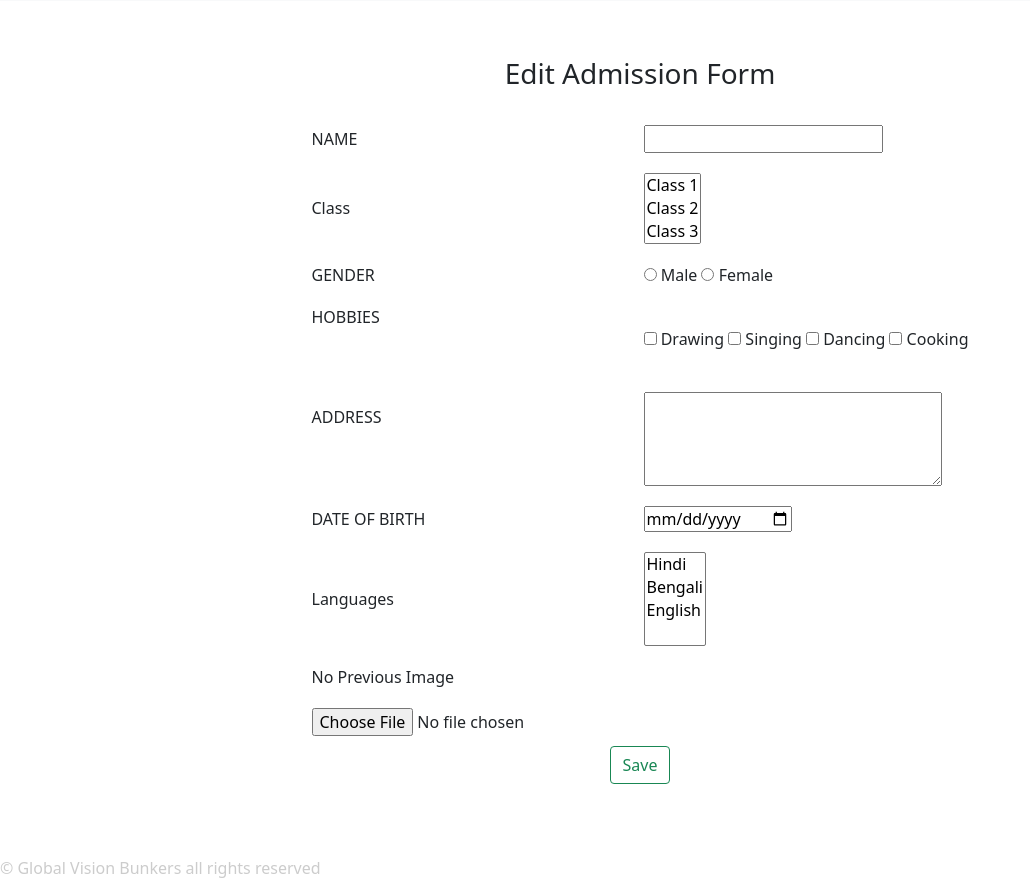
After one commit to DronesSaifAkash/cakephp1.3, a CakePHP app: the page made by app/views/admissions/edit.ctp in a window 1280 px wide. The commit adds this page. Shown: the part 343-1223 px from the top of the page, without its empty margins (0-1030 px from the left). Run offline with PHP 8.4 and a stand-in for CakePHP, Linux system fonts and the light colour scheme; the template is opened without the code that fills it, so the values that code supplies are empty; form fields are guessed from the names that the template uses; some libraries are stand-ins or nearby versions.

Commit message:
admissions

```diff
--- /dev/null
+++ b/app/views/admissions/edit.ctp
@@ -0,0 +1,102 @@
+<div class="text-center p-2 m-5">
+<h3 class="mb-4">Edit Admission Form</h3>
+<?php
+    echo $this->Form->create('Admission', array('action' => 'edit'));
+    $amm = $this->data['Admission'];
+    // print_r($amm);
+?>
+<table align="center" cellpadding="10" >
+
+        <!----- Text ---------------------------------------------------------->
+        <tr>
+            <td> NAME</td>
+            <td><input type="text" name="name" maxlength="30" value="<?php echo $amm['name']; ?>" />
+            </td>
+        </tr>
+        <!----- Select ----------------------------------------------------------->
+        <tr>
+            <td> Class</td>
+            <td>
+                <select id="class" name="class" size="3">
+                    <option value="1" <?php if('1' == $amm['class']) echo 'selected'; ?>>Class 1</option>
+                    <option value="2" <?php if('2' == $amm['class']) echo 'selected'; ?>>Class 2</option>
+                    <option value="3" <?php if('3' == $amm['class']) echo 'selected'; ?>>Class 3</option>
+                    <option value="4" <?php if('4' == $amm['class']) echo 'selected'; ?>>Class 4</option>
+                </select>
+            </td>
+        </tr>
+        <!----- Radio ----------------------------------------------------------->
+        <tr>
+            <td>GENDER</td>
+            <td>
+                <input type="radio" name="gender" value="Male" <?php if("Male" == $amm['gender']) echo 'checked'; ?>/>
+                Male
+                <input type="radio" name="gender" value="Female" <?php if("Female" == $amm['gender']) echo 'checked'; ?>/>
+                Female
+            </td>
+        </tr>
+        <!----- checkbox ---------------------------------------------------------->
+        <tr>
+            <td>HOBBIES <br /><br /><br /></td>
+            <td>
+                <?php
+                    $languages = explode(', ',$amm['hobbies']);
+                ?>
+                <input type="checkbox" name="hobbies[]" value="Drawing" <?php if(in_array("Drawing", $languages)) echo 'checked'; ?> />
+                Drawing
+                <input type="checkbox" name="hobbies[]" value="Singing" <?php if(in_array("Singing", $languages)) echo 'checked'; ?> />
+                Singing
+                <input type="checkbox" name="hobbies[]" value="Dancing" <?php if(in_array("Dancing", $languages)) echo 'checked'; ?> />
+                Dancing
+                <input type="checkbox" name="hobbies[]" value="Cooking" <?php if(in_array("Cooking", $languages)) echo 'checked'; ?> />
+                Cooking
+
+            </td>
+        </tr>
+        <!----- Textarea ---------------------------------------------------------->
+        <tr>
+            <td>ADDRESS <br /><br /><br /></td>
+            <td><textarea name="address" rows="4" cols="30"><?php echo $amm['address']; ?></textarea></td>
+        </tr>
+        <!----- Date -------------------------------------------------------->
+        <tr>
+            <td>DATE OF BIRTH</td>
+            <td>
+                <input type="date" name="dob" id="dob" value="<?php echo $amm['dob']; ?>">
+            </td>
+        </tr>
+        <!----- Multiple Select -------------------------------------------------------->
+        <tr>
+            <td> Languages</td>
+            <td>
+                <?php
+                    $languages = explode(', ',$amm['languages']);
+                ?>
+                <select name="languages[]" id="language" multiple>
+                    <option value="Hindi" <?php if(in_array("Hindi", $languages)) echo 'selected'; ?>>Hindi</option>
+                    <option value="Bengali" <?php if(in_array("Bengali", $languages)) echo 'selected'; ?>>Bengali</option>
+                    <option value="English" <?php if(in_array("English", $languages)) echo 'selected'; ?>>English</option>
+                </select>
+            </td>
+        </tr>
+        <tr>
+        <?php
+        if($amm['images'] != ''){ ?>
+            <td>Image: </td>
+            <td><img src="<?php echo 'E:/xampp/htdocs/sksaif/app/webroot/img/'. $amm['images']; ?>" width="145" height="100"></td>
+            <?php
+        }else{
+            echo '<td>No Previous Image </td>';
+        }
+        ?>
+        </tr>
+        <tr>
+            <td> <?php echo $this->Form->file('images', array('type'=>'file')); ?> </td>
+        </tr>
+        <!----- Submit and Reset ------------------------------------------------->
+    </table>
+<?php
+    echo $this->Form->submit('Save',array('class'=>'btn  btn-outline-success mx-2'));
+    echo $this->Form->end();
+?>
+</div>
--- a/app/views/layouts/default.ctp
+++ b/app/views/layouts/default.ctp
@@ -24,33 +24,37 @@
 <body>
 <div id="page">
 
-	<div id="menu">
+	<div id="menu mb-3">
     <nav class="navbar navbar-expand-lg navbar-light bg-light">
         <div class="container-fluid">
-            <a class="navbar-brand" href="#">Cakephp1.3</a>
+            <a class="navbar-brand" href="#"><img src="https://cakephp.org/img/cake-logo.svg" class="img-fluid bg-danger border p-2"></a>
             <button class="navbar-toggler" type="button" data-bs-toggle="collapse"
                 data-bs-target="#navbarSupportedContent" aria-controls="navbarSupportedContent" aria-expanded="false"
                 aria-label="Toggle navigation">
                 <span class="navbar-toggler-icon"></span>
             </button>
             <div class="collapse navbar-collapse" id="navbarSupportedContent">
-                <ul class="navbar-nav me-auto mb-lg-0">
+                <ul class="navbar-nav me-auto mb-2 mb-lg-0">
                     <li class="nav-item">
                         <?php echo $this->Html->link('Home', '/posts', array('class' => 'nav-link active')); ?>
                     </li>
                     <li class="nav-item">
-                        <!-- <a class="nav-link" href="#">Link</a> -->
                         <?php echo $this->Html->link("Add Post", array('action' => 'add'),array( 'class' => 'nav-link')); ?>
                     </li>
                     <li class="nav-item">
-                        <!-- <a class="nav-link" href="#">Link</a> -->
                         <?php echo $this->Html->link("View All", array('action' => '/view_all'),array( 'class' => 'nav-link')); ?>
+                    </li>
+                    <li class="nav-item">
+                        <?php echo $this->Html->link("Admissions", '/admissions', array( 'class' => 'nav-link')); ?>
+                    </li>
+                    <li class="nav-item">
+                        <?php echo $this->Html->link("Form", '/admissions/form', array( 'class' => 'nav-link')); ?>
                     </li>
                 </ul>
                 <?php
-                    echo $this->Form->create('Posts', array('action' => 'index', 'class'=>'d-flex'));
-                    echo $this->Form->input('Search', array( 'name'=>'srch' , 'class'=> 'form-control me-2 mt-2', 'label' => false, 'value' => @$defaultSearchValue ));
-                    echo $this->Form->submit('Search',array('class'=>'btn  btn-outline-success mx-2 mt-2'));
+                    echo $this->Form->create('Posts', array('action' => 'index', 'class'=>'mb-3 d-flex ' ));
+                    echo $this->Form->input('Search', array( 'name'=>'srch' , 'class'=> 'form-control me-2', 'label' => false ));
+                    echo $this->Form->submit('Search',array('class'=>'btn  btn-outline-success mx-2'));
                     echo $this->Form->end();
                 ?>
             </div>
@@ -58,10 +62,10 @@
     </nav>
     </div>
 	<?php
-    echo $content_for_layout;
-    ?>
+                echo $content_for_layout;
+                ?>
 	<div class="footer-border"></div>
-	<div align="left" style="color:#ccc">&copy; Cakephp Practice all rights reserved</div>
+	<div align="left" style="color:#ccc">&copy; Global Vision Bunkers all rights reserved</div>
 </div>
 </body>
 </html>
```
Also changed, not shown: PhpMySql_database/admissions.sql (added, +79 -0 lines), app/controllers/admissions_controller.php (added, +121 -0 lines), app/views/admissions/form.ctp (added, +84 -0 lines), app/views/admissions/index.ctp (added, +63 -0 lines).
